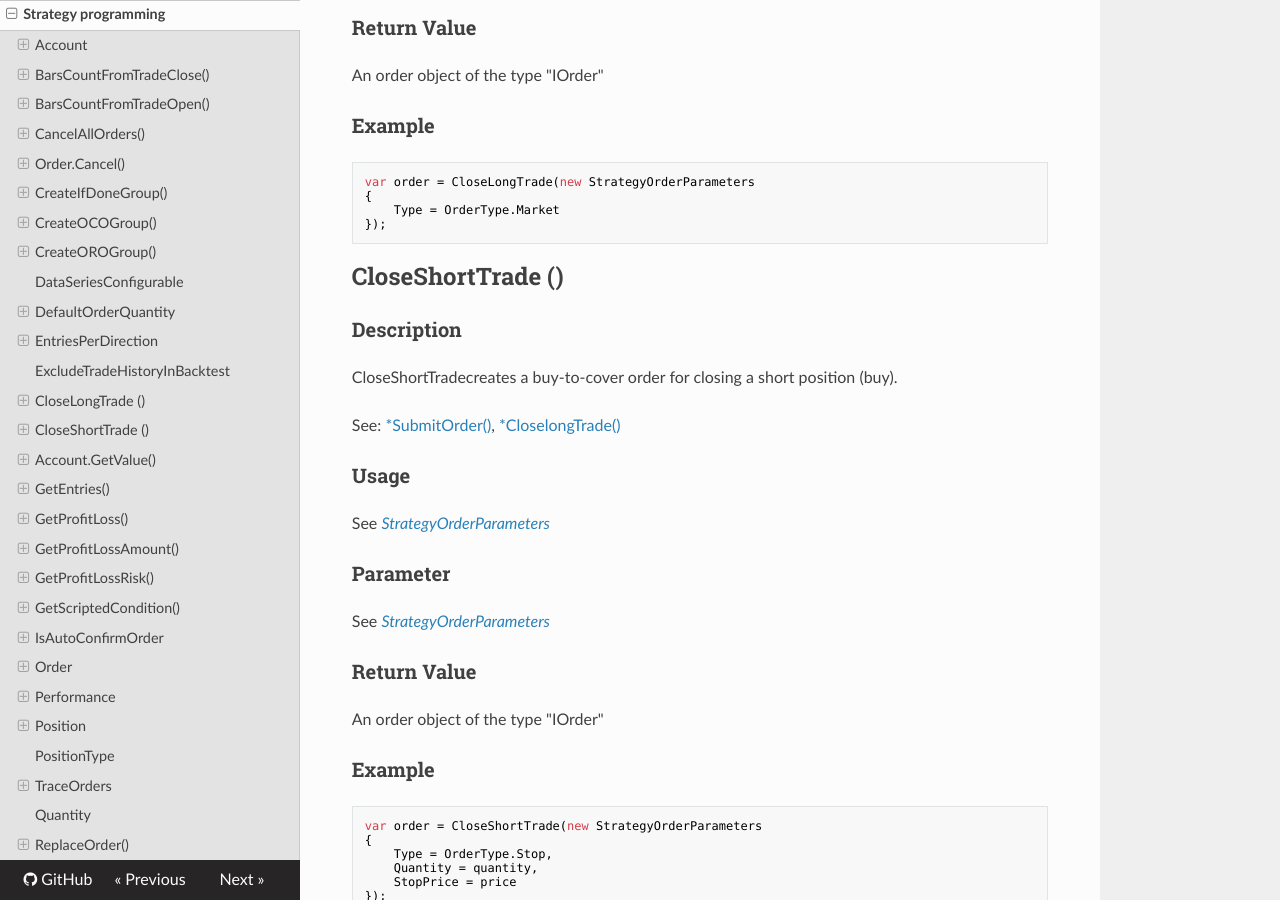
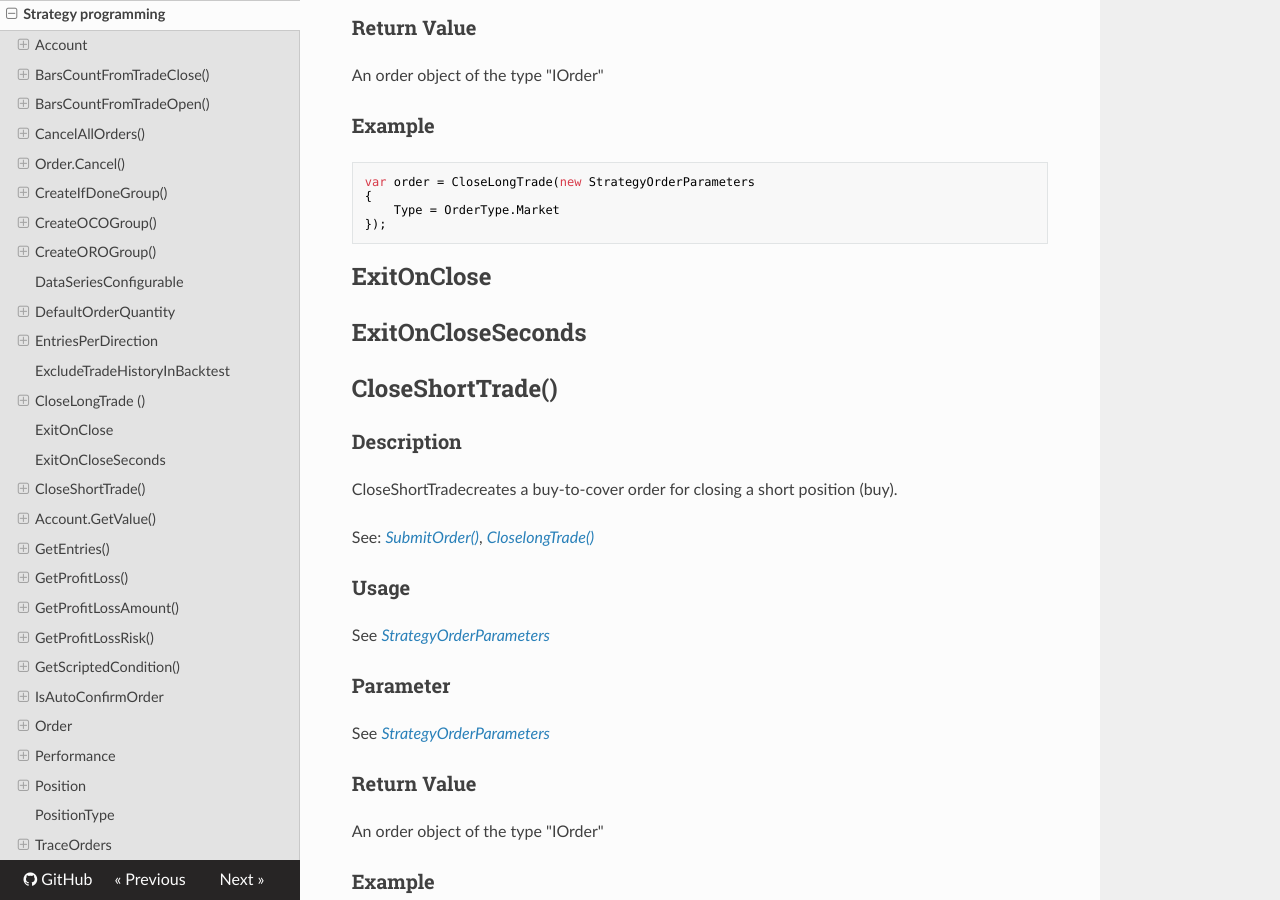
Before and after one commit to AgenaTrader/AgenaScript-documentation, an MkDocs documentation site: the page built from sources/strategy_programming.md, in a window 1280 px wide and 900 px high, scrolled down 8042 px. Built offline with MkDocs 1.6.1, drawn with Linux system fonts in a browser that asks for light colours; nearby versions of some CDN libraries; old or Windows-style settings are respelled for this version of MkDocs.

Commit message:
Update strategy_programming.md

````diff
--- a/sources/strategy_programming.md
+++ b/sources/strategy_programming.md
@@ -366,12 +366,15 @@ var order = CloseLongTrade(new StrategyOrderParameters
 });
 ```
 
-## CloseShortTrade ()
+## ExitOnClose
+## ExitOnCloseSeconds
+
+## CloseShortTrade()
 ### Description
 CloseShortTradecreates a buy-to-cover order for closing a short position (buy).
 
 
-See: [*SubmitOrder()](#submitorder), [*CloselongTrade()](#closelongtrade)
+See: [*SubmitOrder()*](#submitorder), [*CloselongTrade()*](#closelongtrade)
 ### Usage
 See [*StrategyOrderParameters*](#strategyorderparameters)
 
````
